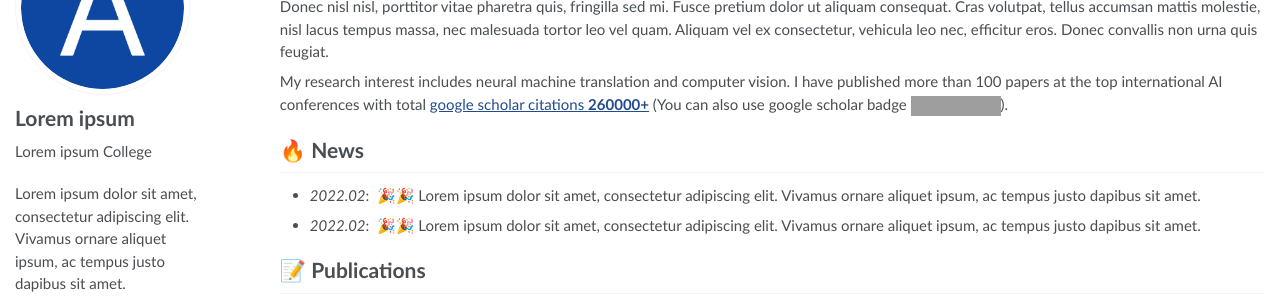
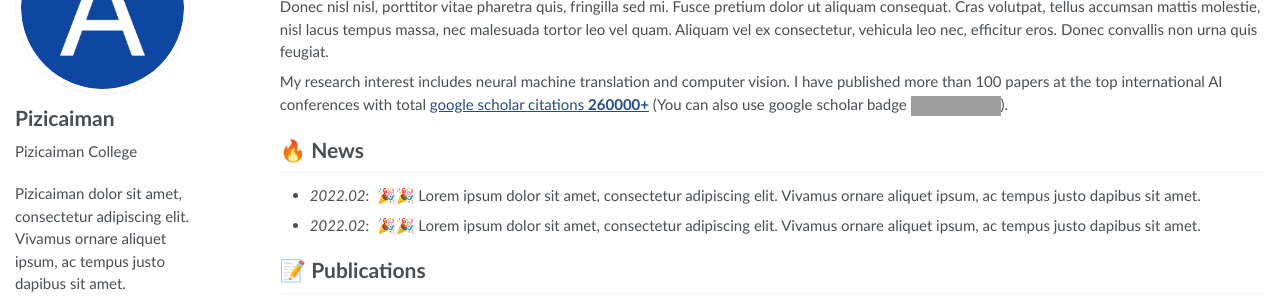
Before and after one commit to pizicaiman/pizicaiman.github.io, a Jekyll site: the page built from _pages/about.md, in a window 1280 px wide. Shown: the part 171-471 px from the top of the page. Built offline with Jekyll 4.4.1, drawn with Linux system fonts in a browser that asks for light colours; grey boxes are pictures that could not be loaded.

Commit message:
Update site configuration with new title and description; modify author details including name, bio, and email.

```diff
--- a/_config.yml
+++ b/_config.yml
@@ -6,8 +6,8 @@
 # `jekyll serve`. If you change this file, please restart the server process.
 
 # Site Settings
-title                    : "Lorem ipsum"
-description              : "Lorem ipsum dolor sit amet, consectetur adipiscing elit. Vivamus ornare aliquet ipsum, ac tempus justo dapibus sit amet. "
+title                    : "Pizicaiman"
+description              : "Pizicaiman dolor sit amet, consectetur adipiscing elit. Vivamus ornare aliquet ipsum, ac tempus justo dapibus sit amet. "
 repository               : "RayeRen/acad-homepage.github.io"
 google_scholar_stats_use_cdn : true
 
@@ -21,14 +21,14 @@ baidu_site_verification  :  # get baidu_site_verification from https://ziyuan.ba
 
 # Site Author
 author:
-  name             : "Lorem ipsum"
+  name             : "Pizicaiman"
   avatar           : "images/android-chrome-512x512.png"
-  bio              : "Lorem ipsum College"
+  bio              : "Pizicaiman College"
   location         : "Beijing, China"
   employer         :
   pubmed           :
   googlescholar    : "https://scholar.google.com/citations?user=YOUR_GOOGLE_SCHOLAR_ID"
-  email            : "Lorem@ipsum.com"
+  email            : "cai.jianfeng91@gmail.com"
   researchgate     :  # e.g., "https://www.researchgate.net/profile/yourprofile"
   uri              :
   bitbucket        :
```
